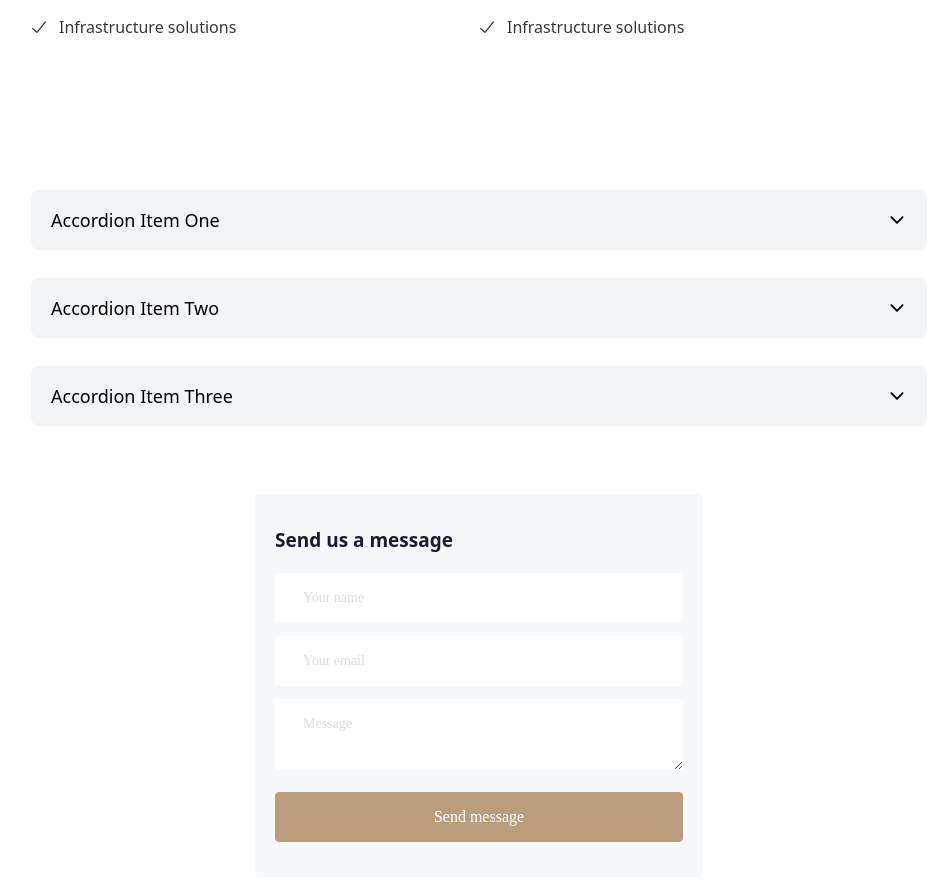
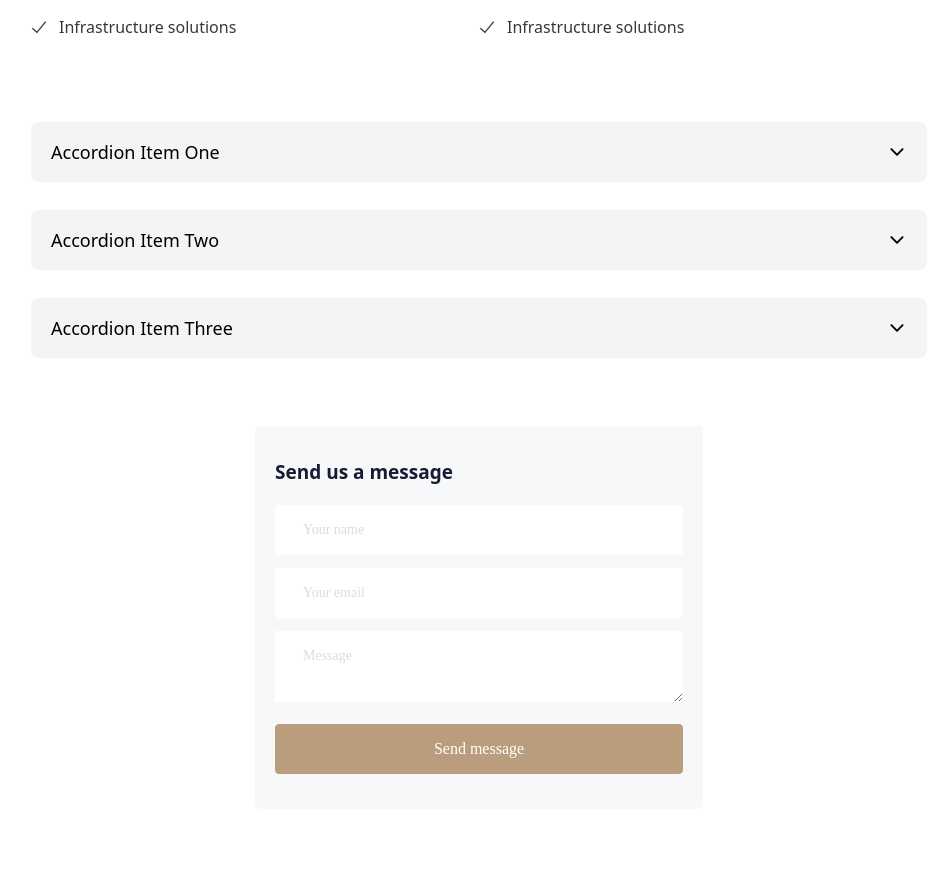
Before and after one commit to Olawoyin1/IIC-ASSOCIATION, a React (Vite) app: page /main in a window 1280 px wide. Shown: the part 6124-7005 px from the top of the page, without its empty margins (161-1096 px from the left). After the commit the page ends 6963 px from the top, so only its background shows below. Built offline with nearby package versions, Linux system fonts and the light colour scheme.

Commit message:
gap fixed (accordion)

```diff
--- a/src/pages/Main.tsx
+++ b/src/pages/Main.tsx
@@ -517,7 +517,7 @@ function NextArrow(props: any) {
 
 
                     {/* =======ACCORDION HERE =========== */}
-                                <div className="max-w-4xl mx-auto py-17 flex px-4 md:px-0 flex-col gap-7 ">
+                                <div className="max-w-4xl mx-auto pb-17 flex px-4 md:px-0 flex-col gap-7 ">
                                   {accordionData.map((item, index) => {
                                     const isOpen = index === activeIndex;
                                     return (
```
